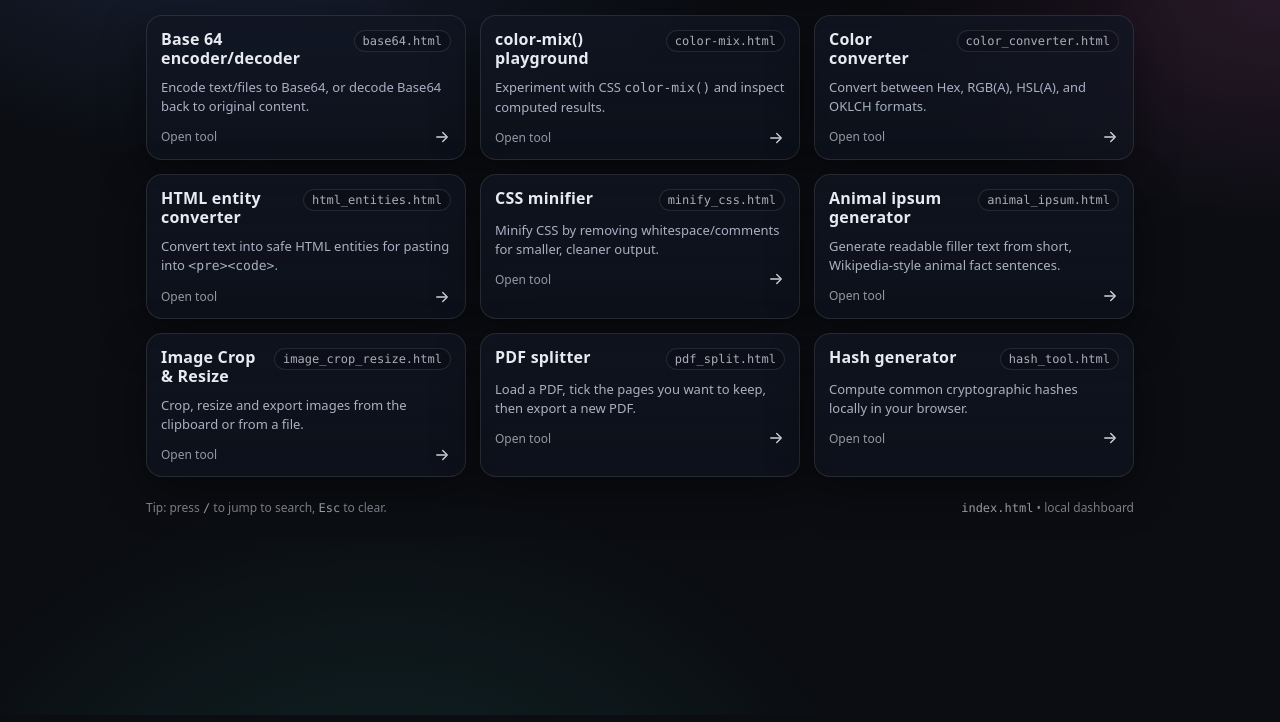
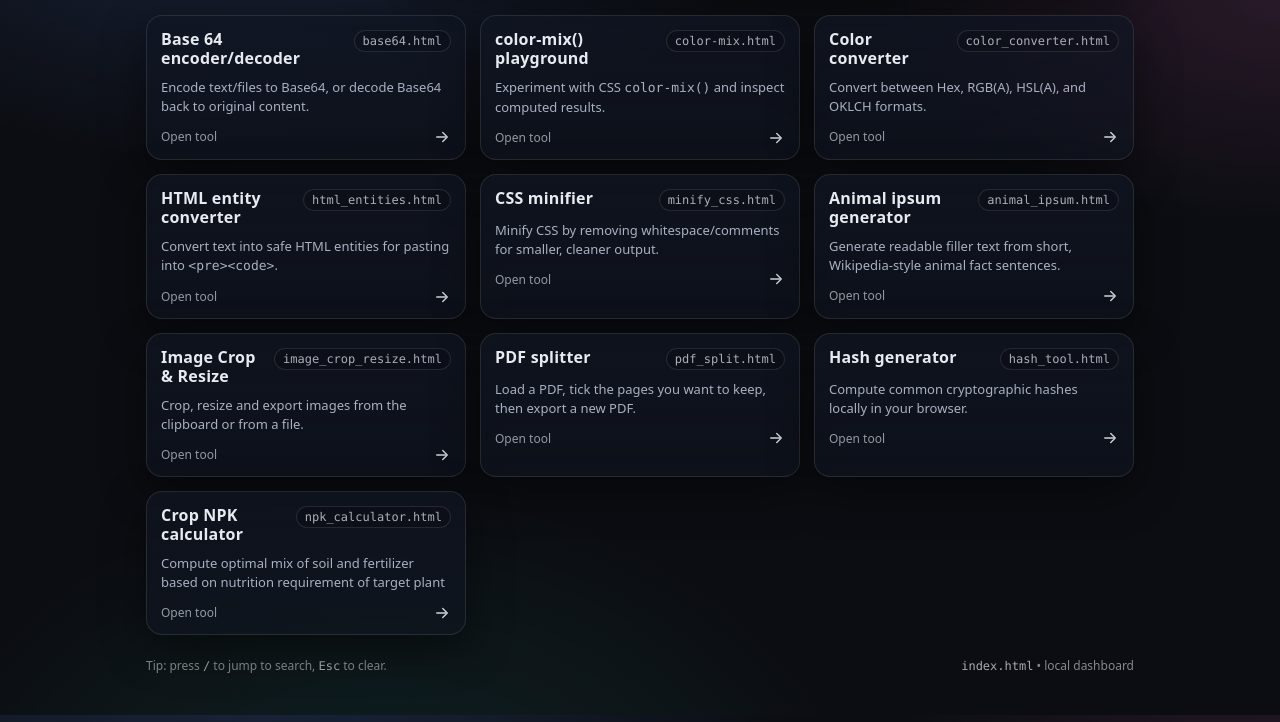
Before and after one commit to troennes/tools, a plain HTML site: page index.html in a window 1280 px wide. Shown: the part 85-807 px from the top of the page. Drawn offline with Linux system fonts and the light colour scheme.

Commit message:
Update index.html

```diff
--- a/index.html
+++ b/index.html
@@ -384,6 +384,22 @@
             </div>
           </a>
         </article>
+        <article class="card" data-keywords="soil fertilizer yield crop">
+            <a href="./npk_calculator.html">
+              <div class="top">
+                <h2 class="title">Crop NPK calculator</h2>
+                <span class="file">npk_calculator.html</span>
+              </div>
+              <p class="desc">Compute optimal mix of soil and fertilizer based on nutrition requirement of target plant</p>
+              <div class="open">
+                <span class="hint">Open tool</span>
+                <svg class="arrow" viewBox="0 0 24 24" fill="none" aria-hidden="true">
+                  <path d="M5 12h12" stroke="currentColor" stroke-width="1.8" stroke-linecap="round"/>
+                  <path d="M13 6l6 6-6 6" stroke="currentColor" stroke-width="1.8" stroke-linecap="round" stroke-linejoin="round"/>
+                </svg>
+              </div>
+            </a>
+          </article>
       </section>
 
       <div class="empty" id="empty">
```
